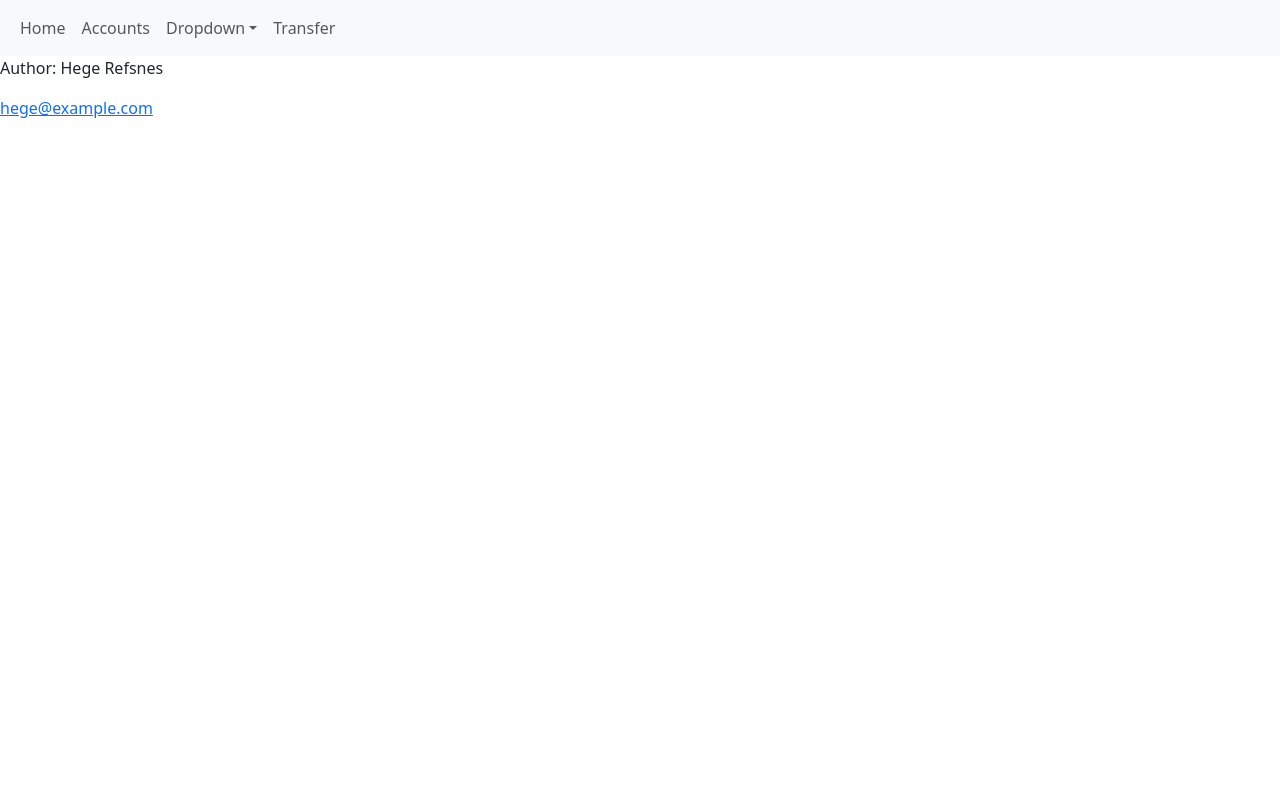
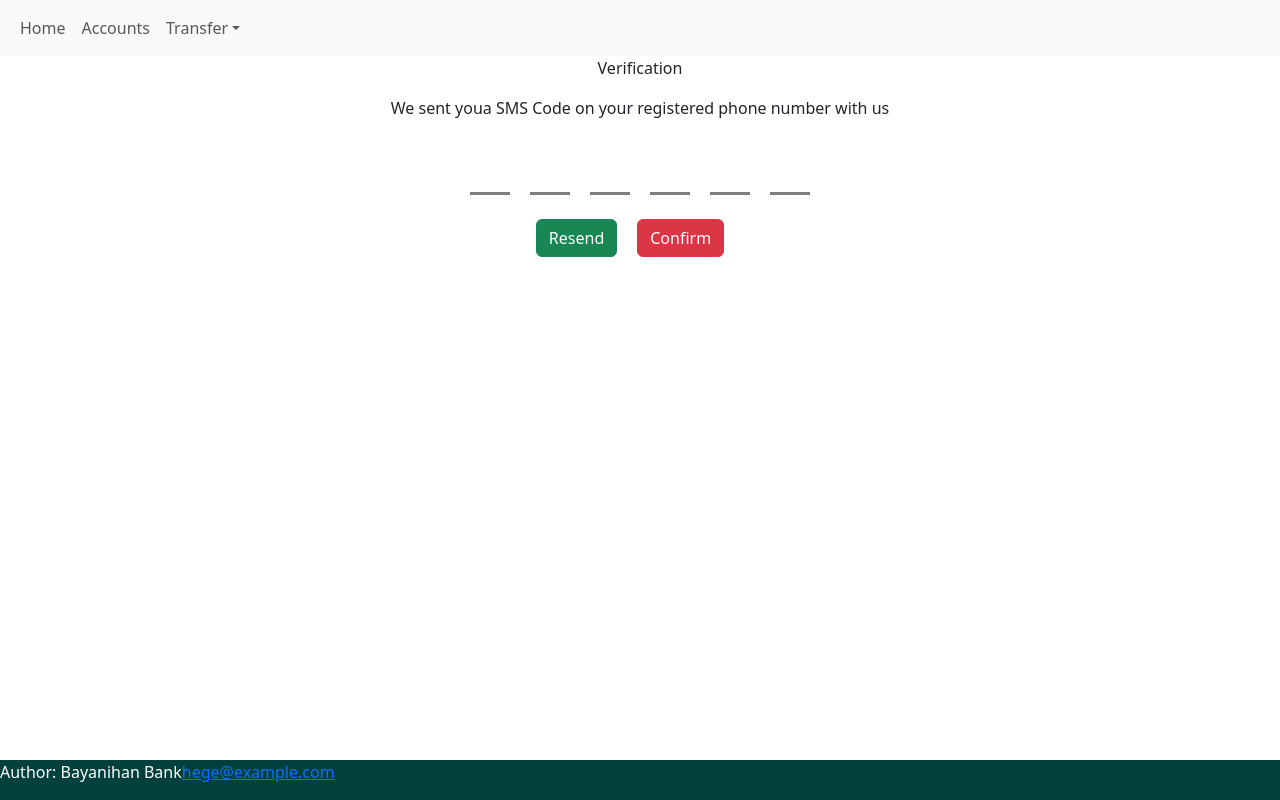
Before and after one commit to palance222/bb-web, a React (Vite) app: page /auth in a window 1280 px wide. Built offline with nearby package versions, Linux system fonts and the light colour scheme.

Commit message:
Boilerplate layout added

```diff
--- a/package.json
+++ b/package.json
@@ -12,7 +12,9 @@
   "dependencies": {
     "bootstrap": "^5.3.3",
     "react": "^18.2.0",
-    "react-dom": "^18.2.0"
+    "react-dom": "^18.2.0",
+    "react-router": "^6.23.1",
+    "react-router-dom": "^6.23.1"
   },
   "devDependencies": {
     "@types/react": "^18.2.66",
@@ -23,6 +25,7 @@
     "eslint": "^8.57.0",
     "eslint-plugin-react-hooks": "^4.6.0",
     "eslint-plugin-react-refresh": "^0.4.6",
+    "sass": "^1.77.1",
     "typescript": "^5.2.2",
     "vite": "^5.2.0"
   }
--- a/src/App.css
+++ b/src/App.css
@@ -0,0 +1,6 @@
+body, button:active{
+  color: #fff;
+}
+.top{
+  margin-top: 20px;
+}
--- a/src/App.tsx
+++ b/src/App.tsx
@@ -1,59 +1,25 @@
+import { Routes, Route } from "react-router";
+import { BrowserRouter } from "react-router-dom";
 import "../node_modules/bootstrap/dist/css/bootstrap.min.css";
 import "../node_modules/bootstrap/dist/js/bootstrap.bundle.min";
 import "./App.css";
 import Footer from "./components/footer";
+import { Login } from "./components/login/login";
+import { NavBar } from "./components/navBar";
+import NotFound from "./components/not-found";
+import { Verification } from "./components/login/verification";
 
 function App() {
   return (
     <>
-      <nav className="navbar navbar-expand-sm bg-light">
-        <div className="container-fluid">
-          <ul className="navbar-nav">
-            <li className="nav-item">
-              <a className="nav-link" href="#">
-                Home
-              </a>
-            </li>
-            <li className="nav-item">
-              <a className="nav-link" href="#">
-                Accounts
-              </a>
-            </li>
-            <li className="nav-item dropdown">
-              <a
-                className="nav-link dropdown-toggle"
-                href="#"
-                role="button"
-                data-bs-toggle="dropdown"
-              >
-                Dropdown
-              </a>
-              <ul className="dropdown-menu">
-                <li>
-                  <a className="dropdown-item" href="#">
-                    Link
-                  </a>
-                </li>
-                <li>
-                  <a className="dropdown-item" href="#">
-                    Another link
-                  </a>
-                </li>
-                <li>
-                  <a className="dropdown-item" href="#">
-                    A third link
-                  </a>
-                </li>
-              </ul>
-            </li>
-            <li className="nav-item">
-              <a className="nav-link" href="#">
-                Transfer
-              </a>
-            </li>
-          </ul>
-        </div>
-      </nav>
+      <NavBar />
+      <BrowserRouter>
+        <Routes>
+          <Route path="*" Component={Login}></Route>
+          <Route path="/auth" Component={Verification}></Route>
+          <Route path="/not-found" Component={NotFound}></Route>
+        </Routes>
+      </BrowserRouter>
       <Footer />
     </>
   );
--- a/src/components/footer.tsx
+++ b/src/components/footer.tsx
@@ -1,9 +1,18 @@
 export default function Footer() {
+  const styledFooter = {
+    width:'100%',
+    display:'flex',
+    flexDirecion:'row',
+    position:'fixed',
+    bottom:'0',
+    backgroundColor: '#01403c',
+    color: '#fff'
+  }
   return (
-    <footer>
-      <p>Author: Hege Refsnes</p>
+    <footer style={styledFooter}>
+      <p>Author: Bayanihan Bank</p>
       <p>
-        <a href="mailto:hege@example.com">hege@example.com</a>
+        <a href="mailto:.com">hege@example.com</a>
       </p>
     </footer>
   );
--- /dev/null
+++ b/src/components/login/login.scss
@@ -0,0 +1,9 @@
+.loginForm{
+    background-color: #01403c;
+    color: #fff;
+    width: 30%;
+    display: flex;
+    flex-direction: column;
+    align-items: center;
+    margin-top: 30px;
+}
--- /dev/null
+++ b/src/components/login/login.tsx
@@ -0,0 +1,23 @@
+import "./login.scss";
+
+export function Login() {
+  return (
+    <>
+      <form action="/auth" className="loginForm">
+        <div className="form-container">
+          <div className="form-group">
+            <label htmlFor="uname">Username:</label>
+            <input type="text" className="form-control" id="uname" />
+          </div>
+          <div className="form-group">
+            <label htmlFor="pwd">Password:</label>
+            <input type="password" className="form-control" id="pwd" />
+          </div>
+          <button type="submit" style={{color:'#fff'}} className="btn btn-default" >
+            Login
+          </button>
+        </div>
+      </form>
+    </>
+  );
+}
--- /dev/null
+++ b/src/components/login/verification.scss
@@ -0,0 +1,45 @@
+.title-container {
+  display: flex;
+  flex-direction: column;
+  justify-content: center;
+  align-items: center;
+}
+
+.btn-container {
+  display: flex;
+  align-items: center;
+  justify-content: center;
+  padding-top: 24px;
+}
+
+.container {
+  display: flex;
+  justify-content: center;
+  align-items: center;
+  // min-height: 100vh;
+}
+
+.input {
+  width: 40px;
+  border: none;
+  border-bottom: 3px solid rgba(0, 0, 0, 0.5);
+  margin: 0 10px;
+  text-align: center;
+  font-size: 36px;
+  cursor: not-allowed;
+  pointer-events: none;
+}
+
+.input:focus {
+  border-bottom: 3px solid orange;
+  outline: none;
+}
+
+.input:nth-child(1) {
+  cursor: pointer;
+  pointer-events: all;
+}
+
+.btn{
+    margin-right: 20px;
+}
--- /dev/null
+++ b/src/components/login/verification.tsx
@@ -0,0 +1,68 @@
+import "./verification.scss";
+
+export function Verification() {
+  return (
+    <>
+      <div className="title-container">
+        <p>Verification</p>
+        <p>We sent youa SMS Code on your registered phone number with us</p>
+      </div>
+      <div className="container">
+        <div id="inputs" className="inputs">
+          <input
+            className="input"
+            type="text"
+            inputMode="numeric"
+            maxLength={1}
+          />
+          <input
+            className="input"
+            type="text"
+            inputMode="numeric"
+            maxLength={1}
+          />
+          <input
+            className="input"
+            type="text"
+            inputMode="numeric"
+            maxLength={1}
+          />
+          <input
+            className="input"
+            type="text"
+            inputMode="numeric"
+            maxLength={1}
+          />
+          <input
+            className="input"
+            type="text"
+            inputMode="numeric"
+            maxLength={1}
+          />
+          <input
+            className="input"
+            type="text"
+            inputMode="numeric"
+            maxLength={1}
+          />
+        </div>
+      </div>
+      <div className="btn-container">
+        <button
+          type="submit"
+          style={{ color: "#fff" }}
+          className="btn btn-success"
+        >
+          Resend
+        </button>
+        <button
+          type="submit"
+          style={{ color: "#fff" }}
+          className="btn btn-danger"
+        >
+          Confirm
+        </button>
+      </div>
+    </>
+  );
+}
--- /dev/null
+++ b/src/components/navBar.tsx
@@ -0,0 +1,44 @@
+export function NavBar() {
+  return (
+    <>
+      <nav className="navbar navbar-expand-sm bg-light">
+        <div className="container-fluid">
+          <ul className="navbar-nav">
+            <li className="nav-item">
+              <a className="nav-link" href="/login">
+                Home
+              </a>
+            </li>
+            <li className="nav-item">
+              <a className="nav-link" href="#">
+                Accounts
+              </a>
+            </li>
+            <li className="nav-item dropdown">
+              <a
+                className="nav-link dropdown-toggle"
+                href="#"
+                role="button"
+                data-bs-toggle="dropdown"
+              >
+                Transfer
+              </a>
+              <ul className="dropdown-menu">
+                <li>
+                  <a className="dropdown-item" href="#">
+                    Inter-transfer
+                  </a>
+                </li>
+                <li>
+                  <a className="dropdown-item" href="#">
+                    Intra-transfer
+                  </a>
+                </li>
+              </ul>
+            </li>
+          </ul>
+        </div>
+      </nav>
+    </>
+  );
+}
--- /dev/null
+++ b/src/components/not-found.tsx
@@ -0,0 +1,8 @@
+export default function NotFound() {
+
+    return (
+        <>
+            <h1>Page under construction</h1>
+        </>
+    )
+}
--- a/src/index.css
+++ b/src/index.css
@@ -0,0 +1 @@
+@import "../node_modules/bootstrap/dist/css/bootstrap.css";
```
Also changed, not shown: src/shared/context.tsx (added, +10 -0 lines), 1 other file (tests, documents, lock files or other folders).
